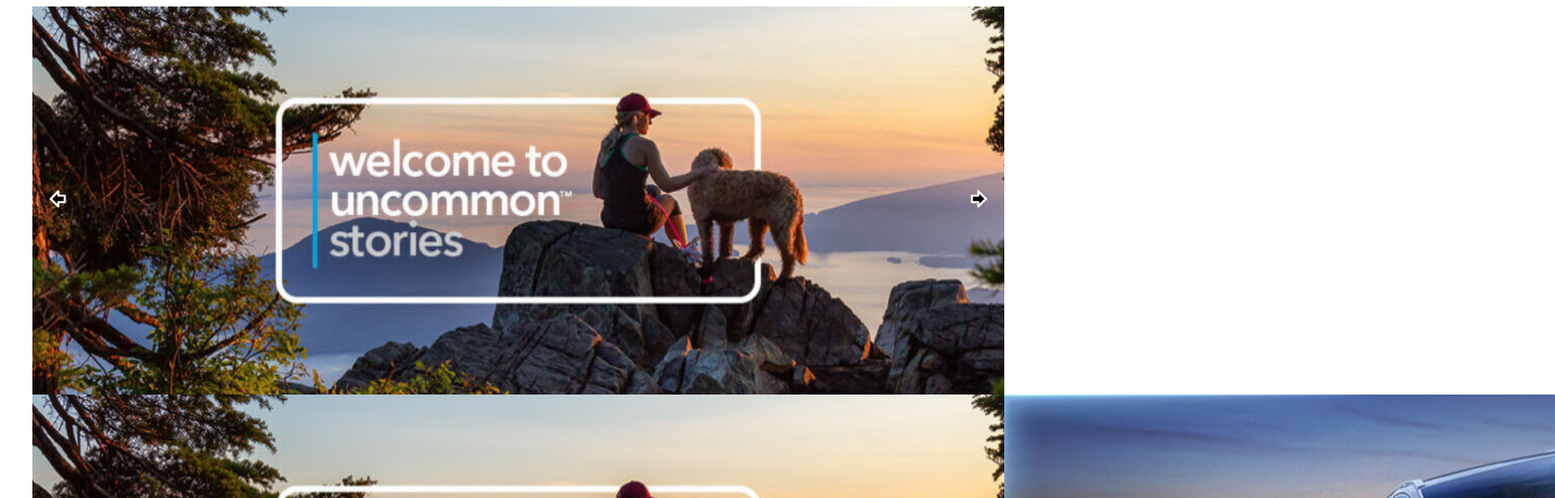
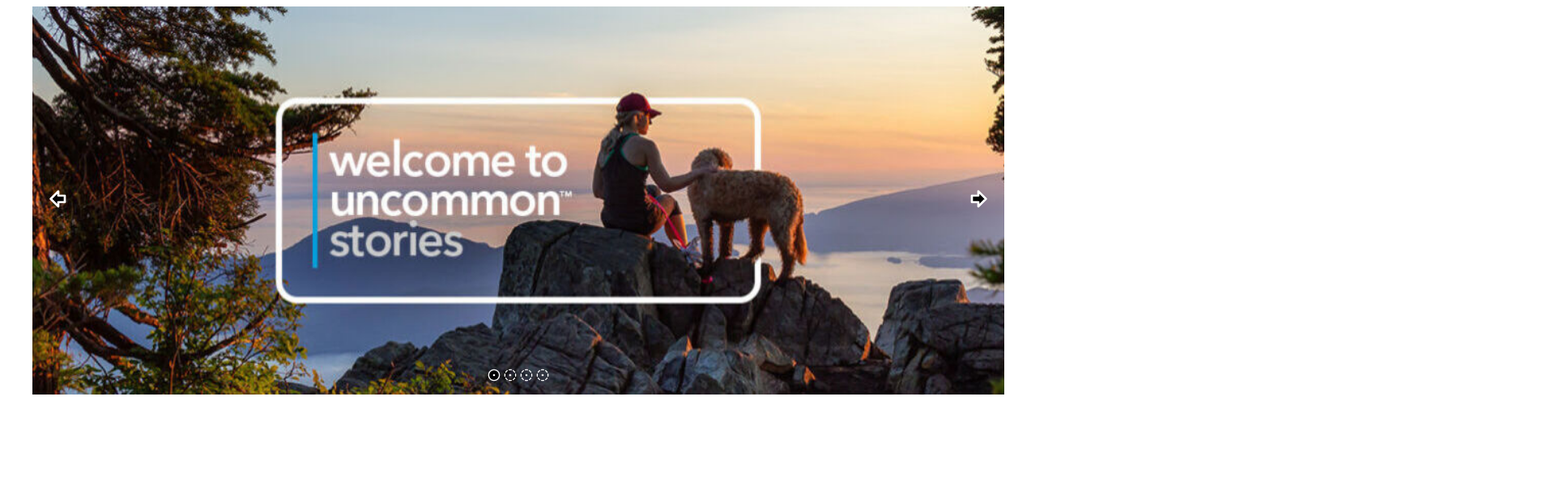
Before and after one commit to KeenoLee/react-image-sliders, a React (Vite) app: page / in a window 1280 px wide. Shown: the top 616 px of the page at 81% size, 1920 px wide, since content can reach past the window. Built offline with nearby package versions, Linux system fonts and the light colour scheme.

Commit message:
update image slider to the intermediate level

```diff
--- a/src/ImageSlider.tsx
+++ b/src/ImageSlider.tsx
@@ -1,5 +1,10 @@
 import { useState } from "react";
-import { ArrowBigLeft, ArrowBigRight } from "lucide-react";
+import {
+  ArrowBigLeft,
+  ArrowBigRight,
+  CircleDot,
+  CircleDotDashed,
+} from "lucide-react";
 import "./imageSlider.css";
 
 type ImageSliderProps = {
@@ -26,7 +31,23 @@ export function ImageSlider({ imageUrls }: ImageSliderProps) {
   return (
     <>
       <div className="img-slider-container">
-        <img src={imageUrls[imageIndex]} className="img-slider-img" />
+        <div
+          style={{
+            width: "100%",
+            height: "100%",
+            display: "flex",
+            overflow: "hidden",
+          }}
+        >
+          {imageUrls.map((url, index) => (
+            <img
+              key={index}
+              src={url}
+              className="img-slider-img"
+              style={{ translate: `${-100 * imageIndex}%` }}
+            />
+          ))}
+        </div>
         <button
           onClick={showPrevImage}
           className="img-slider-button"
@@ -41,11 +62,26 @@ export function ImageSlider({ imageUrls }: ImageSliderProps) {
         >
           <ArrowBigRight />
         </button>
-      </div>
-      <div style={{ width: "100%", height: "100%", display: "flex" }}>
-        {imageUrls.map((url, index) => (
-          <img key={index} src={url} className="img-slider-img" />
-        ))}
+        <div
+          style={{
+            position: "absolute",
+            bottom: "0.5rem",
+            left: "50%",
+            translate: "-50%",
+            display: "flex",
+            gap: "0.25rem",
+          }}
+        >
+          {imageUrls.map((_, index) => (
+            <button
+              key={index}
+              className="img-slider-dot-btn"
+              onClick={() => setImageIndex(index)}
+            >
+              {index === imageIndex ? <CircleDot /> : <CircleDotDashed />}
+            </button>
+          ))}
+        </div>
       </div>
     </>
   );
--- a/src/imageSlider.css
+++ b/src/imageSlider.css
@@ -15,6 +15,9 @@
   width: 100%;
   height: 100%;
   display: block;
+  flex-shrink: 0;
+  flex-grow: 0;
+  transition: translate 300ms ease-in-out;
 }
 
 .img-slider-button {
@@ -33,9 +36,43 @@
   background-color: rgb(0, 0, 0, 0.2);
 }
 
+/*Arrow Left Right Button Hover Animation
+  -> it makes feel more professional and enjoyable
+*/
+
+.img-slider-button:hover > * {
+  animation: squish 200ms ease-in-out;
+}
+
 .img-slider-button > * {
   stroke: white;
   fill: black;
   width: 2rem;
   height: 2rem;
 }
+
+.img-slider-dot-btn {
+  all: unset;
+  display: block;
+  cursor: pointer;
+  width: 1rem;
+  height: 2rem;
+  translate: scale 100ms ease-in-out;
+}
+
+.img-slider-dot-btn > * {
+  stroke: white;
+  fill: black;
+  height: 100%;
+  width: 100%;
+}
+
+.img-slider-dot-btn:hover > * {
+  scale: 1.2;
+}
+
+@keyframes squish {
+  50% {
+    scale: 1.4 0.6;
+  }
+}
```
